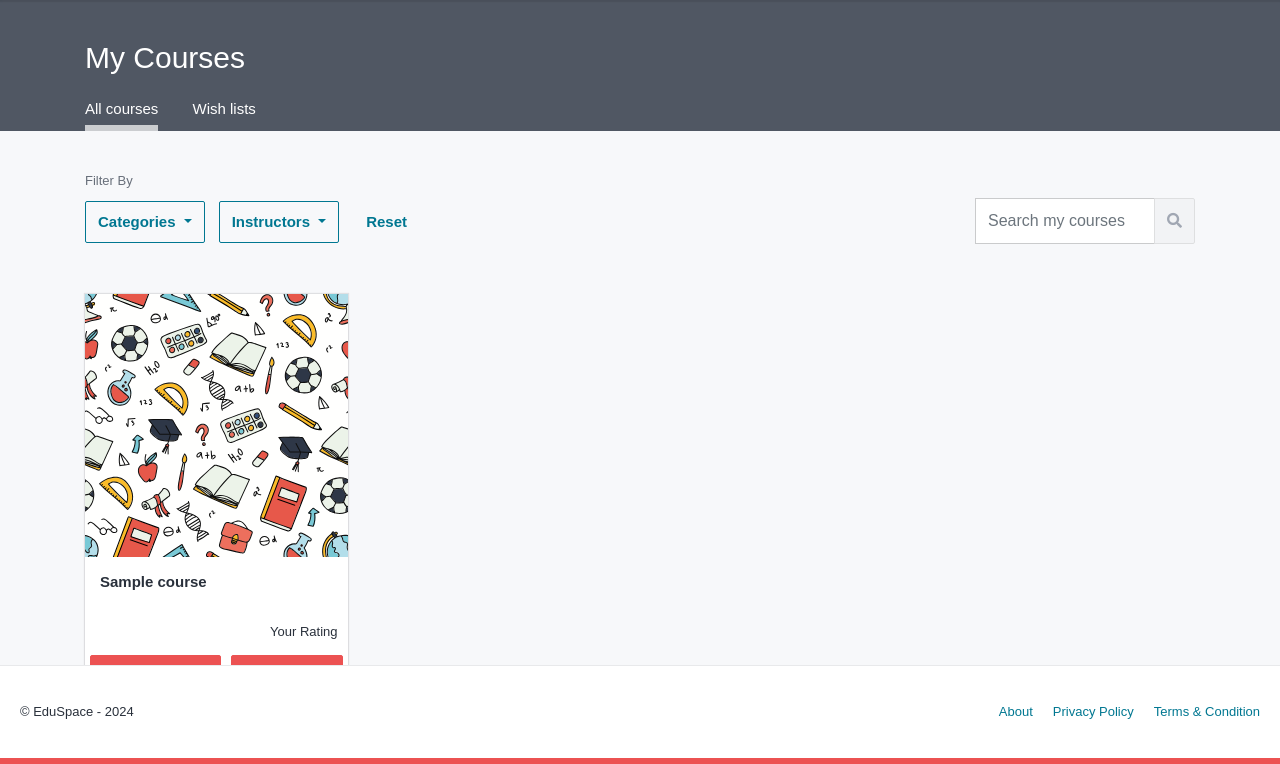
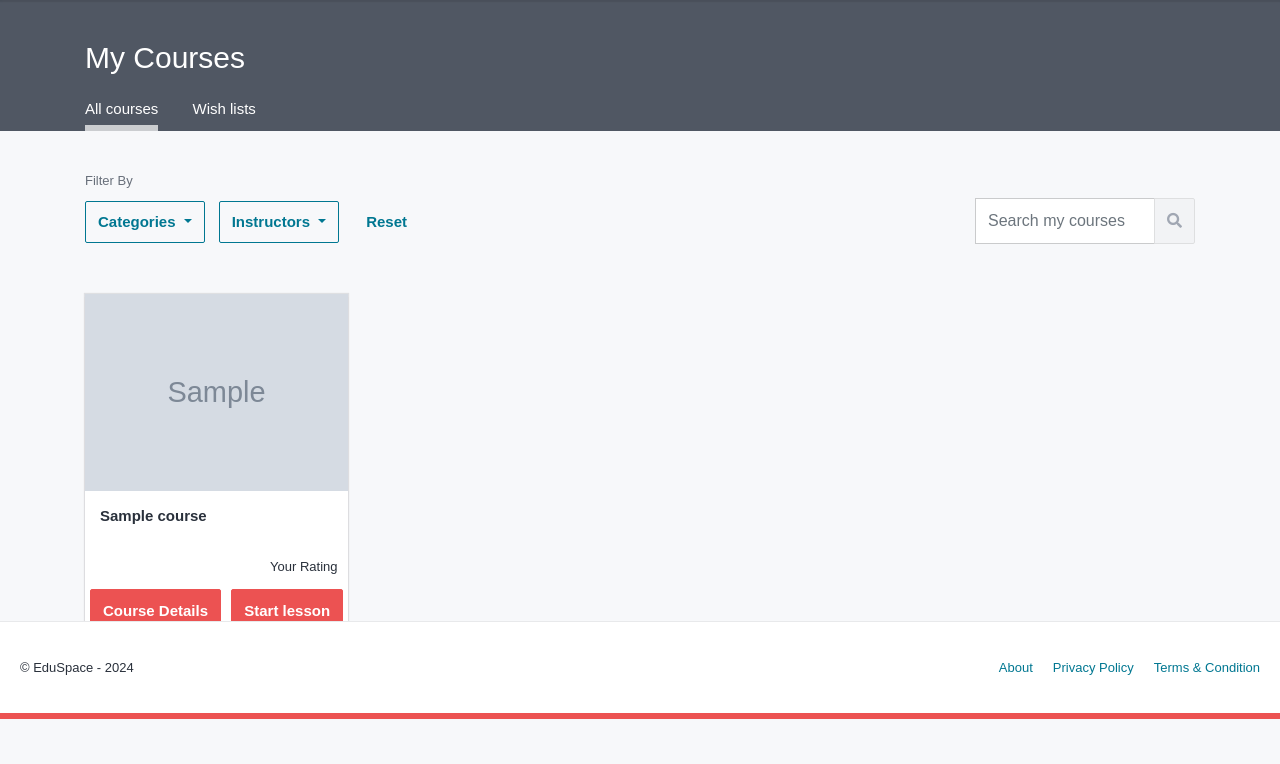
Before and after one commit to mostafa-re/eduspace, a Django app: template templates/courses/enrolled_courses.html in a window 1280 px wide. Shown: the part 81-845 px from the top of the page. After the commit the page ends 800 px from the top, so only its background shows below. Run offline with Django 5.2, Linux system fonts and the light colour scheme; the template is opened without the code that fills it: most values are stand-ins (such as "Sample title", 1, 10 or a date in 2020); grey boxes marked "Sample" are stand-in pictures; some libraries are stand-ins or nearby versions; some web fonts are replaced.

Commit message:
Fix cart and thumbnails in frontend

```diff
--- a/templates/cart/detail.html
+++ b/templates/cart/detail.html
@@ -43,7 +43,7 @@
                                                     <div class="cart-course-wrapper">
                                                         <div class="image">
                                                             <a href="">
-                                                                <img src="{% static 'img/banner_pattern.svg' %}" alt=""
+                                                                <img src="{{ course.thumbnail.url }}" alt=""
                                                                      class="img-fluid">
                                                             </a>
                                                         </div>
@@ -93,7 +93,8 @@
                         </div>
                     </div>
                 {% else %}
-                    <div class="title">Cart is empty</div>
+                    <i class="fas fa-times-circle d-inline"></i>
+                    <span class="title">Your cart is empty by now.</span>
                 {% endif %}
             {% endwith %}
         </div>
--- a/templates/courses/courses_by_category.html
+++ b/templates/courses/courses_by_category.html
@@ -58,7 +58,7 @@
                                     <div class="course-box-2">
                                         <div class="course-image">
                                             <a href="{% url 'courses:course-details' course.slug %}">
-                                                <img src="{% static 'img/banner_pattern.svg' %}" alt="" class="img-fluid">
+                                                <img src="{{ course.thumbnail.url }}" alt="" class="img-fluid">
                                             </a>
                                         </div>
                                         <div class="course-details">
--- a/templates/courses/details.html
+++ b/templates/courses/details.html
@@ -141,7 +141,7 @@
                         <div class="row">
                             <div class="col-lg-4">
                                 <div class="about-instructor-image">
-                                    <img src="" alt="" class="img-fluid">
+                                    <img src="{% static 'img/profile.png' %}" alt="" class="img-fluid">
                                     <ul>
                                         <!-- <li><i class="fas fa-star"></i><b>4.4</b> Average Rating</li> -->
                                         <li>
@@ -235,7 +235,7 @@
                                         <div class="col-lg-4">
                                             <div class="reviewer-details clearfix">
                                                 <div class="reviewer-img float-left">
-                                                    <img src="" alt="">
+                                                    <img src="{% static 'img/profile.png' %}" alt="">
                                                 </div>
                                                 <div class="review-time">
                                                     <div class="time">
@@ -273,7 +273,7 @@
                     <div class="course-sidebar natural">
                         <div class="preview-video-box">
                             <a data-toggle="modal" data-target="#CoursePreviewModal">
-                                <img src="{% static 'img/banner_pattern.svg' %}" alt="" class="img-fluid">
+                                <img src="{{ course.thumbnail.url }}" alt="" class="img-fluid">
                                 <span class="preview-text">Preview this course</span>
                                 <span class="play-btn"></span>
                             </a>
--- a/templates/courses/enrolled_courses.html
+++ b/templates/courses/enrolled_courses.html
@@ -74,7 +74,7 @@
                             <div class="course-box">
                                 <a href="">
                                     <div class="course-image">
-                                        <img src="{% static 'img/banner_pattern.svg' %}" alt="" class="img-fluid">
+                                        <img src="{{ enroll.course.thumbnail.url }}" alt="" class="img-fluid">
                                         <span class="play-btn"></span>
                                     </div>
                                 </a>
--- a/templates/index.html
+++ b/templates/index.html
@@ -75,7 +75,7 @@
                                     <div class="course-box">
                                         <div class="course-badge position best-seller">Best seller</div>
                                         <div class="course-image">
-                                            <img style="height: 200px; width: 200px" src="{{ top_course.thumbnail.url }}" alt="" class="img-fluid">
+                                            <img src="{{ top_course.thumbnail.url }}" alt="" class="img-fluid">
                                         </div>
                                         <div class="course-details">
                                             <h5 class="title">{{ top_course.title }}</h5>
--- a/templates/partials/cart.html
+++ b/templates/partials/cart.html
@@ -22,7 +22,7 @@
                                     <div class="item clearfix">
                                         <div class="item-image">
                                             <a href="">
-                                                <img src="{% static 'img/banner_pattern.svg' %}" alt="" class="img-fluid">
+                                                <img src="{{ course.thumbnail.url }}" alt="" class="img-fluid">
                                             </a>
                                         </div>
                                         <div class="item-details">
```
